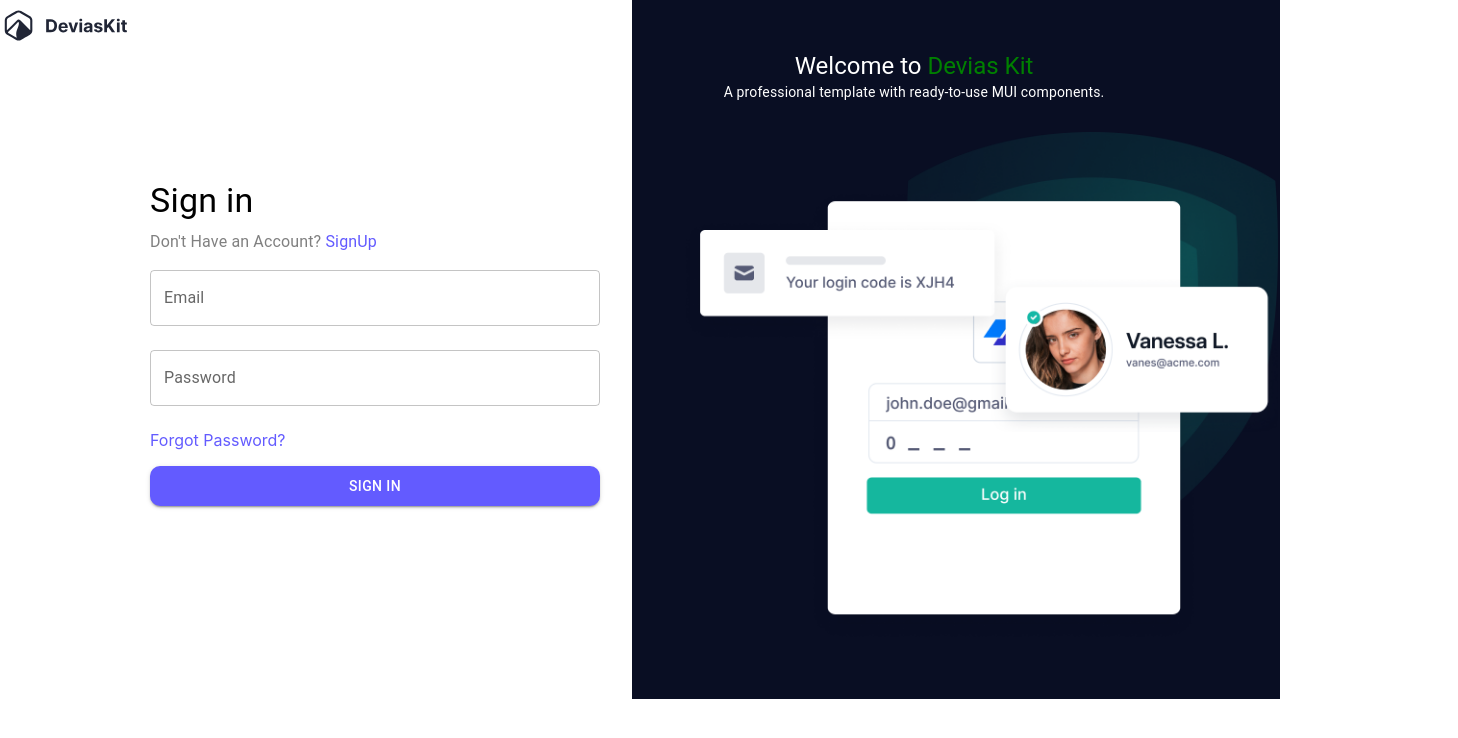
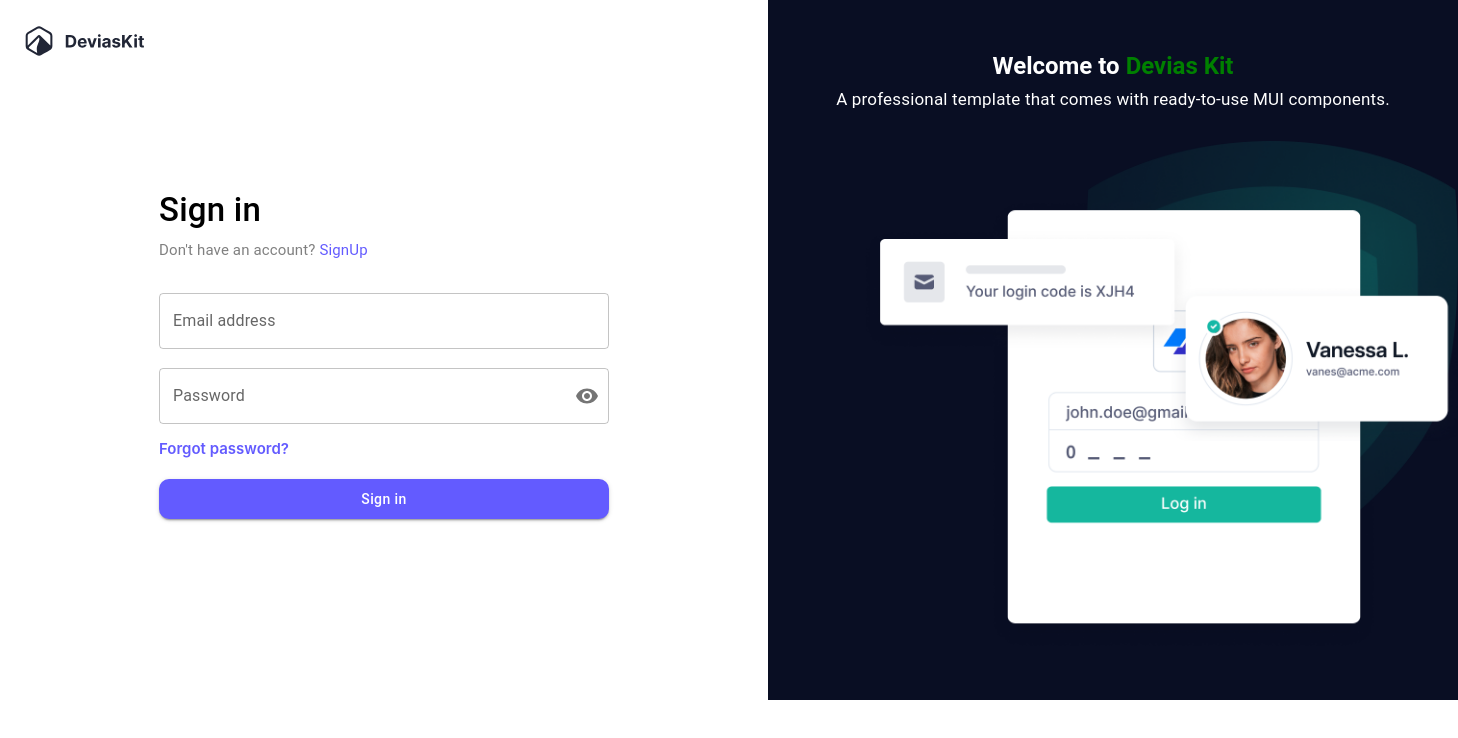
Before and after one commit to harivijay1998/DeviasKit, a React (Create React App) app: page / in a window 1280 px wide. Shown: the top 738 px of the page, 1458 px wide, since content can reach past the window. Built offline with nearby package versions, Linux system fonts and the light colour scheme.

Commit message:
user auth design

```diff
--- a/src/components/ForgotPassword.js
+++ b/src/components/ForgotPassword.js
@@ -31,16 +31,27 @@
   return (
     <Grid container>
       <Grid item xs={6} sx={{ position: "relative" }}>
+      <Box
+          component="img"
+          alt="logo"
+          src="images/logo--dark.svg"
+          sx={{
+            position: "absolute",
+            top: "25px",
+            left: "23px",
+            height: "32px",
+          }}
+        ></Box>
         <Box
           sx={{
             display: "flex",
             flexDirection: "column",
             alignItems: "center",
-            paddingInline: "150px", paddingBlock: "250px"
+            paddingInline: "158px", paddingBlockStart: "320px"
           }}
         >
-          <Typography variant="h5" sx={{ marginBottom: 2 , fontWeight:500, left:'10px'}}>
-            Reset Password
+          <Typography variant="h5" sx={{ marginBottom: 2 , fontWeight:500, left:'-140px', position:'relative', top:'-13px' }}>
+            Reset password
           </Typography>
           <Formik
             initialValues={{
@@ -59,9 +70,9 @@
                   type="email"
                   error={Boolean(errors.email && touched.email)}
                   helperText={errors.email && touched.email && errors.email}
-                  sx={{ marginBottom: 2 }}
+                  sx={{ marginBottom: 2, width:'450px' }}
                 />
-                <Button type="submit" variant="contained" fullWidth>
+                <Button type="submit" variant="contained" fullWidth sx={{width:'450px', textTransform:'none', borderRadius:'10px', p:1}}>
                   Send recovery link
                 </Button>
                 {error && <Alert severity="error">{error}</Alert>}
@@ -81,20 +92,28 @@
           height: "700px",
         }}
       >
-        <Typography variant="h5" color="white" sx={{ textAlign: "center" }}>
+        <Typography variant="h5" color="white" sx={{ textAlign: "center", fontSize:'25px', fontWeight:'500', marginBlockStart:'-3px' }}>
           Welcome to{" "}
           <Typography variant="span" color="green">
             Devias Kit
           </Typography>
         </Typography>
-        <Typography variant="p" color="white" sx={{ textAlign: "center" }}>
-          A professional template with ready-to-use MUI components.
+        <Typography
+          variant="body2"
+          color="white"
+          sx={{
+            textAlign: "center",
+            fontSize: "17px",
+            paddingBlockStart: "5px",
+          }}
+        >
+          A professional template that comes with ready-to-use MUI components.
         </Typography>
         <Box
           component="img"
           alt="kitimg"
           src="images/auth-widgets.png"
-          sx={{ width: "600px", height: "515px", objectFit: "contain" }}
+          sx={{ width: "600px", height: "515px", objectFit: "contain", paddingBlockStart:'25px', position:'relative', left:'-12px' }}
         />
       </Grid>
     </Grid>
--- a/src/components/SigninPage.js
+++ b/src/components/SigninPage.js
@@ -7,10 +7,12 @@
   Button,
   Typography,
   Alert,
-  Grid,
+  IconButton,
+  InputAdornment,
   Link,
 } from "@mui/material";
-import { useNavigate } from "react-router-dom"; // Import useNavigate for redirection
+import { Visibility, VisibilityOff } from "@mui/icons-material";
+import { useNavigate } from "react-router-dom";
 
 const SignInSchema = Yup.object().shape({
   email: Yup.string()
@@ -27,6 +29,7 @@
 const SigninPage = () => {
   const [formData, setFormData] = useState(null);
   const [error, setError] = useState(null);
+  const [showPassword, setShowPassword] = useState(false); // State to toggle password visibility
   const navigate = useNavigate();
 
   useEffect(() => {
@@ -50,9 +53,17 @@
   };
 
   return (
-    <Grid container spacing={2}>
-      <Grid item xs={12} sm={6} sx={{ position: "relative", width: "802px",
-          height: "715px", }}>
+    <Box sx={{ display: "flex" }}>
+      <Box
+        item
+        xs={12}
+        sm={6}
+        sx={{
+          position: "relative",
+          width: "802px",
+          height: "700px",
+        }}
+      >
         <Box
           component="img"
           alt="logo"
@@ -60,17 +71,21 @@
           sx={{
             position: "absolute",
             top: "25px",
-            left: "18px",
-            height: "33px",
+            left: "23px",
+            height: "32px",
           }}
         ></Box>
 
-        <Box sx={{ paddingInline: "150px", paddingBlock: "180px" }}>
-          <Typography variant="h4" color="black" sx={{ mb: 1, fontWeight: "400" }}>
+        <Box sx={{ paddingInline: "159px", paddingBlock: "180px" , position:'relative', top:'10px'}}>
+          <Typography
+            variant="h4"
+            color="black"
+            sx={{ mb: 1, fontWeight: "500", fontSize:'33px' }}
+          >
             Sign in
           </Typography>
-          <Typography variant="body1" color="gray">
-            Don't Have an Account?{" "}
+          <Typography variant="body1" color="gray"sx={{mb:2, fontSize:'15px'}}>
+            Don't have an account?{" "}
             <Link href="/signup" sx={{ textDecoration: "none" }}>
               SignUp
             </Link>
@@ -88,13 +103,13 @@
                 <Field
                   as={TextField}
                   fullWidth
-                  label="Email"
+                  label="Email address"
                   name="email"
                   type="email"
                   error={Boolean(errors.email && touched.email)}
                   helperText={errors.email && touched.email && errors.email}
                   sx={{
-                    marginBottom: "30px",
+                    marginBottom: "25px",
                     height: "50px",
                     width: "450px",
                     mt: 2,
@@ -105,17 +120,29 @@
                   fullWidth
                   label="Password"
                   name="password"
-                  type="password"
+                  type={showPassword ? "text" : "password"}
                   error={Boolean(errors.password && touched.password)}
                   helperText={errors.password && touched.password && errors.password}
                   sx={{
-                    marginBottom: "30px",
+                    marginBottom: "25px",
                     height: "50px",
                     width: "450px",
                   }}
+                  InputProps={{
+                    endAdornment: (
+                      <InputAdornment position="end">
+                        <IconButton
+                          onClick={() => setShowPassword((prev) => !prev)}
+                          edge="end"
+                        >
+                          {showPassword ? <VisibilityOff /> : <Visibility />}
+                        </IconButton>
+                      </InputAdornment>
+                    ),
+                  }}
                 />
-                <Link href="/forgotpassword" sx={{ textDecoration: "none" }}>
-                  Forgot Password?
+                <Link href="/forgotpassword" sx={{ textDecoration: "none", position:'relative', top:'-5px', fontWeight:'600', fontSize:'15px' }}>
+                  Forgot password?
                 </Link>
                 <Button
                   type="submit"
@@ -126,6 +153,7 @@
                     height: "40px",
                     width: "450px",
                     mt: 2,
+                    textTransform:'none'
                   }}
                 >
                   Sign in
@@ -135,34 +163,50 @@
             )}
           </Formik>
         </Box>
-      </Grid>
+      </Box>
 
-      <Grid item xs={12} sm={6}
+      <Box
         sx={{
           backgroundColor: "#090e23",
-          paddingInline: "100px",
-          paddingBlock: "50px",
-          width: "802px",
-          height: "715px",
+          width: "70%",
+          marginInlineStart: "0px",
         }}
       >
-        <Typography variant="h5" color="white" sx={{ textAlign: "center" , paddingBlockStart:'50px' }}>
+        <Typography
+          variant="h5"
+          color="white"
+          sx={{ textAlign: "center", paddingBlockStart: "50px", fontWeight: "700" }}
+        >
           Welcome to{" "}
           <Typography variant="span" color="green">
             Devias Kit
           </Typography>
         </Typography>
-        <Typography variant="body2" color="white" sx={{ textAlign: "center" }}>
-          A professional template with ready-to-use MUI components.
+        <Typography
+          variant="body2"
+          color="white"
+          sx={{
+            textAlign: "center",
+            fontSize: "17px",
+            paddingBlockStart: "5px",
+          }}
+        >
+          A professional template that comes with ready-to-use MUI components.
         </Typography>
         <Box
           component="img"
           alt="kitimg"
           src="images/auth-widgets.png"
-          sx={{ width: "600px", height: "515px", objectFit: "contain" , paddingInlineStart:'30px' , paddingBlockStart:'30px' }}
+          sx={{
+            width: "600px",
+            height: "515px",
+            objectFit: "contain",
+            paddingInlineStart: "90px",
+            paddingBlockStart: "30px",
+          }}
         />
-      </Grid>
-    </Grid>
+      </Box>
+    </Box>
   );
 };
 
--- a/src/components/SignupPage.js
+++ b/src/components/SignupPage.js
@@ -49,16 +49,16 @@
           sx={{
             position: "absolute",
             top: "25px",
-            left: "18px",
-            height: "33px",
+            left: "23px",
+            height: "32px",
           }}
         ></Box>
 
-        <Box sx={{ paddingInline: "150px", paddingBlock: "100px" }}>
+        <Box sx={{ paddingInline: "158px", paddingBlockStart: "115px", top:'0px', position:'relative' }}>
           <Typography variant="h4" sx={{ mb: 1 }}>
             Sign up
           </Typography>
-          <Typography variant="body1">
+          <Typography variant="body1" sx={{ color :'gray', fontSize:'15px'}}>
             Already have an account?{" "}
             <Link href="/" sx={{ textDecoration: "none" }}>
               Sign in
@@ -139,6 +139,7 @@
                 <FormControlLabel
                   control={<Field as={Checkbox} name="termsAndConditions" />}
                   label="I have read the terms and conditions"
+                  sx={{mt:"-5px"}}
                 />
                 <Button
                   type="submit"
@@ -149,6 +150,8 @@
                     height: "40px",
                     width: "450px",
                     borderRadius: "10px",
+                    mt:1.5,
+                    textTransform:'none'
                   }}
                 >
                   Sign up
@@ -171,20 +174,28 @@
           height: "700px",
         }}
       >
-        <Typography variant="h5" color="white" sx={{ textAlign: "center" }}>
+        <Typography variant="h5" color="white" sx={{ textAlign: "center", fontSize:'25px', fontWeight:'500', marginBlockStart:'-5px' }}>
           Welcome to{" "}
           <Typography variant="span" color="green">
             Devias Kit
           </Typography>
         </Typography>
-        <Typography variant="body2" color="white" sx={{ textAlign: "center" }}>
-          A professional template with ready-to-use MUI components.
+        <Typography
+          variant="body2"
+          color="white"
+          sx={{
+            textAlign: "center",
+            fontSize: "17px",
+            paddingBlockStart: "5px",
+          }}
+        >
+          A professional template that comes with ready-to-use MUI components.
         </Typography>
         <Box
           component="img"
           alt="kitimg"
           src="images/auth-widgets.png"
-          sx={{ width: "600px", height: "515px", objectFit: "contain" }}
+          sx={{ width: "600px", height: "515px", objectFit: "contain", paddingBlockStart:'25px', position:'relative', left:'-12px' }}
         />
       </Grid>
     </Grid>
--- a/src/index.css
+++ b/src/index.css
@@ -5,10 +5,7 @@
     sans-serif;
   -webkit-font-smoothing: antialiased;
   -moz-osx-font-smoothing: grayscale;
-  padding: 0%;
-  margin: 0%;
-  max-width: 1530px;
-  box-sizing: border-box;
+
 }
 
 code {
```
